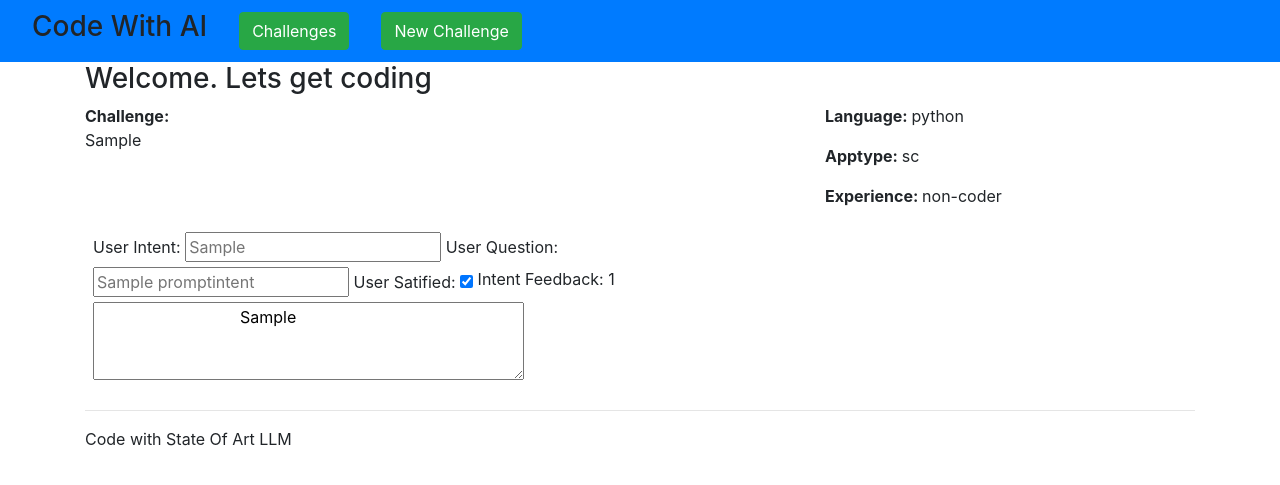
After one commit to Kamalabot/PPwithLLM, a Django app: page /load_chlng/1/ in a window 1280 px wide. The commit adds this page. Shown: the top 485 px of the page. Run offline with Django 5.2, Linux system fonts and the light colour scheme; tables that the repository leaves empty hold one stand-in row (values such as "Sample post"); some libraries are stand-ins or nearby versions.

Commit message:
updated the views

```diff
--- a/paircoder/ppwllm/models.py
+++ b/paircoder/ppwllm/models.py
@@ -1,3 +1,42 @@
 from django.db import models
 
-# Create your models here.
+
+lang_choices = [
+    ('python', 'Python'),
+    ('javascript', 'JavaScript'),
+    ('go', 'Go'),
+    ('rust', 'Rust')
+]
+app_type = [
+    ('sc', "script"),
+    ('web', "webapp"),
+    ('gui', "graphical"),
+    ('cli', "commandline"),
+]
+experience = [
+    ('non-coder', "non-coder"),
+    ('amatuer', "amatueur"),
+    ('junior', "junior"),
+    ('midlevel', 'midlevel'),
+    ('senior', 'senior')
+]
+
+
+class Objective(models.Model):
+    challenge = models.TextField(unique=True)
+    language = models.CharField(max_length=15, choices=lang_choices)
+    apptype = models.CharField(max_length=15, choices=app_type)
+    experience = models.CharField(max_length=15, choices=experience)
+    # need to add datefield for better control
+
+    def __str__(self):
+        return self.name
+
+
+class Promptintent(models.Model):
+    objective = models.ForeignKey(Objective, on_delete=models.CASCADE)
+    user_intent = models.TextField()
+    user_question = models.TextField()
+    user_feedback = models.TextField()
+    user_satisfied = models.BooleanField(default=False)
+    llm_question = models.TextField()
--- a/paircoder/ppwllm/urls.py
+++ b/paircoder/ppwllm/urls.py
@@ -1,13 +1,15 @@
 from django.urls import path
 from .views import (
-    index,
-    pseudocode,
-    intent
+    intent,
+    viewtest,
+    challenge_index,
+    load_challenge
 )
 
 
 urlpatterns = [
-    path("", index, name='home'),
+    path("", challenge_index, name='home'),
     path("intent/", intent, name='intent'),
-    path("pcode/", pseudocode, name='pcode'),
+    path("vtest/", viewtest, name='vtest'),
+    path("load_chlng/<int:chlng_id>/", load_challenge, name='load_chlng')
 ]
--- a/paircoder/ppwllm/views.py
+++ b/paircoder/ppwllm/views.py
@@ -1,4 +1,10 @@
-from django.shortcuts import render
+from django.shortcuts import (
+    render,
+    get_object_or_404,
+    get_list_or_404,
+    HttpResponse
+    )
+from django.views.decorators.csrf import csrf_exempt
 from jinja2 import (
     FileSystemLoader,
     select_autoescape,
@@ -9,6 +15,8 @@ import logging
 from dotenv import load_dotenv
 from openai import OpenAI
 import os
+from .models import Objective, Promptintent
+from .forms import ObjectiveForm
 
 
 load_dotenv("D:\\gitFolders\\python_de_learners_data\\.env")
@@ -26,7 +34,7 @@ env = Environment(
 )
 
 
-def llm_call_openai(user_message:str):
+def llm_call_openai(user_message: str):
     system_prompt = """You are an expert programmer, who is writing
     code in all the programming languages available today, and solve
     the challenge given. You reason step by step about the problem
@@ -45,30 +53,87 @@ def llm_call_openai(user_message:str):
         )
         assistant_message = response.choices[0].message.content
         return {"response": assistant_message,
-                'token_used': response.usage.totat_tokens}
+                'token_used': response.usage.total_tokens}
     except Exception as e:
         logging.info(e)
         return {"error": "Error occurred while processing request."}
 
 
-def index(request):
-    return render(request, 'index.html', {"test": "delivered!!!"})
+def challenge_index(request):
+    chlng_objs = Objective.objects.all().order_by('challenge')
+    obj_data = []
+    for chlng in chlng_objs:
+        obj_data.append({
+            "id": chlng.pk,
+            "challenge": chlng.challenge,
+            "language": chlng.language,
+            "apptype": chlng.apptype,
+            "experience": chlng.experience
+        })
+    logging.info(obj_data)
+    return render(request, 'chlnge_index.html', {"challenges": obj_data})
+
+
+def new_challenge(request):
+    return render(request, 'intent_page.html', {"test":"test"})
+
+def load_challenge(request, chlng_id):
+    chlng_obj = get_object_or_404(Objective, pk=chlng_id)
+    int_objs = Promptintent.objects.all().filter(objective=chlng_obj)
+    all_ints = Promptintent.objects.all()
+    logging.info(all_ints[0].objective)
+    int_data = []
+    for intent in int_objs:
+        int_data.append(
+            {
+                "user_intent": intent.user_intent,
+                "user_question": intent.user_question,
+                "user_feedback": intent.user_feedback,
+                "user_satisfied": intent.user_satisfied,
+                "llm_question": intent.llm_question,
+             }
+        )
+    context = {"challenge": chlng_obj,
+               "intents": int_data}
+    return render(request, 'challenge_page.html', context)
 
 
 def intent(request):
     prompt = env.get_template(intent_clarifier)
     if request.POST:
         first_intent = request.POST.dict()
+        logging.info(first_intent)
         input_prompt = prompt.render(**first_intent)
+        objective_obj = get_object_or_404(Objective,
+                                          challenge=first_intent['challenge'])
+        if not objective_obj:
+            objective_obj = Objective(challenge=first_intent['challenge'],
+                                      language=first_intent['language'],
+                                      apptype=first_intent['apptype'],
+                                      experience=first_intent['experience'])
+
+            objective_obj.save()
+
         llm_pred = llm_call_openai(user_message=input_prompt)
         first_intent['intent'] = llm_pred['response']
-        output_prompt = prompt.render(**first_intent).strip()
-        context = {"input_prompt": input_prompt,
-                   "intent_pred": output_prompt,
-                   "token_used": llm_pred['token_used']
-                   }
-    return render(request, 'index.html', context)
+        user_feedback = 'Requesting Feedback'
+        logging.info(llm_pred['response'])
+
+        promptint = Promptintent(objective=objective_obj,
+                                 user_intent=llm_pred["response"],
+                                 user_question=first_intent['challenge'],
+                                 user_feedback=user_feedback,
+                                 llm_question='No Question')
+        promptint.save()
+
+        context = {
+            "input_prompt": input_prompt,
+            "intent_pred": llm_pred,
+            "user_feedback": user_feedback
+        }
+    return render(request, 'intent_page.html', context)
 
 
-def pseudocode(request):
-    pass
+def viewtest(request):
+    objt_form = ObjectiveForm()
+    return render(request, 'index_test.html', {'form': objt_form})
--- /dev/null
+++ b/paircoder/templates/challenge_page.html
@@ -0,0 +1,54 @@
+{% extends 'base.html' %}
+{% load static %}
+{% block title %}PPwLLM{% endblock %}
+{% block content %}
+    <div class="container">
+        <div>
+            <h3>Welcome. Lets get coding </h3>
+        </div>
+        <div>
+            <div class="d-flex">
+                <div class="w-100">
+                    <strong>Challenge: </strong>
+                    <p>{{challenge.challenge}}</p>
+                </div>
+                <div class="w-50">
+                    <p><strong>Language: </strong>{{challenge.language}}</p>
+                    <p><strong>Apptype: </strong>{{challenge.apptype}}</p>
+                    <p><strong>Experience: </strong>{{challenge.experience}}</p>
+                </div>
+            </div>
+            <div class="d-flex flex-row">
+                {% for int in intents %}
+                <div class="w-50">
+                    {% if forloop.counter == intents|length %}
+                    <div class="p-2">
+                        <form action="" method="get">
+                            <label for="usrint">User Intent:</label>
+                            <input type="text" placeholder="{{int.user_intent}}">
+                            <label for="usrque">User Question:</label>
+                            <input type="text" placeholder="{{int.user_question}}">
+                            <label for="usrsat">User Satified:</label>
+                            <input type="checkbox" checked="{{int.user_satisified}}">
+                            <label for="fb1" class="align-top">Intent Feedback: {{forloop.counter}}</label>
+                            <textarea name="fb1" id="fb1" cols="40" rows="3">
+                                {{ int.user_feedback }}
+                            </textarea>
+                        </form>
+                    </div>
+                    {% else %}
+                    <div class="p-2">
+                        <p>Intent Feedback: {{forloop.counter}}</p>
+                        <p>User Intent: {{int.user_intent}}</p>
+                        <p>User Question: {{int.user_question}}</p>
+                        <label for="usrsat">User Satified:</label>
+                        <input type="checkbox" checked="{{int.user_satisified}}" readonly>
+                        <p>User Feedback: {{ int.user_feedback }}</p>
+                    </div>
+                    {% endif %}
+                </div>
+                {% endfor %}
+            </div>
+        </div>
+    </div>
+{% endblock %}
--- a/paircoder/templates/footer.html
+++ b/paircoder/templates/footer.html
@@ -1,4 +1,4 @@
-<footer class="container fixed-bottom">
+<footer class="container">
     <hr class="dashed">
     <p class="ml-auto">Code with State Of Art LLM</p>
 </footer>
--- a/paircoder/templates/header.html
+++ b/paircoder/templates/header.html
@@ -1,8 +1,7 @@
 <header class="blog-header">
     <nav class="navbar navbar-expand-md bg-primary py-2">
         <h3 class="mx-3">Code With AI</h3>
-        <a href="{% url 'home' %}" class="btn btn-success mx-3 my-1">Home</a>
-        <a href="{% url 'home' %}" class="btn btn-success mx-3 my-1">Intent</a>
-        <a href="{% url 'home' %}" class="btn btn-success mx-3 my-1">Pseudocode</a>
+        <a href="{% url 'home' %}" class="btn btn-success mx-3 my-1">Challenges</a>
+        <a href="{% url 'intent' %}" class="btn btn-success mx-3 my-1">New Challenge</a>
     </nav>
 </header>
```
Also changed, not shown: paircoder/ppwllm/forms.py (added, +9 -0 lines), paircoder/templates/chlnge_index.html (added, +27 -0 lines), paircoder/templates/index.html (deleted, +0 -56 lines), paircoder/templates/index_test.html (added, +29 -0 lines), paircoder/templates/intent_page.html (added, +87 -0 lines), paircoder/ppwllm/migrations/0001_initial.py (added), paircoder/ppwllm/migrations/0002_alter_objective_apptype_alter_objective_experience_and_more.py (added), paircoder/ppwllm/migrations/0003_promptintent.py (added), paircoder/ppwllm/migrations/0004_alter_objective_apptype_alter_objective_experience_and_more.py (added), 2 other files.
